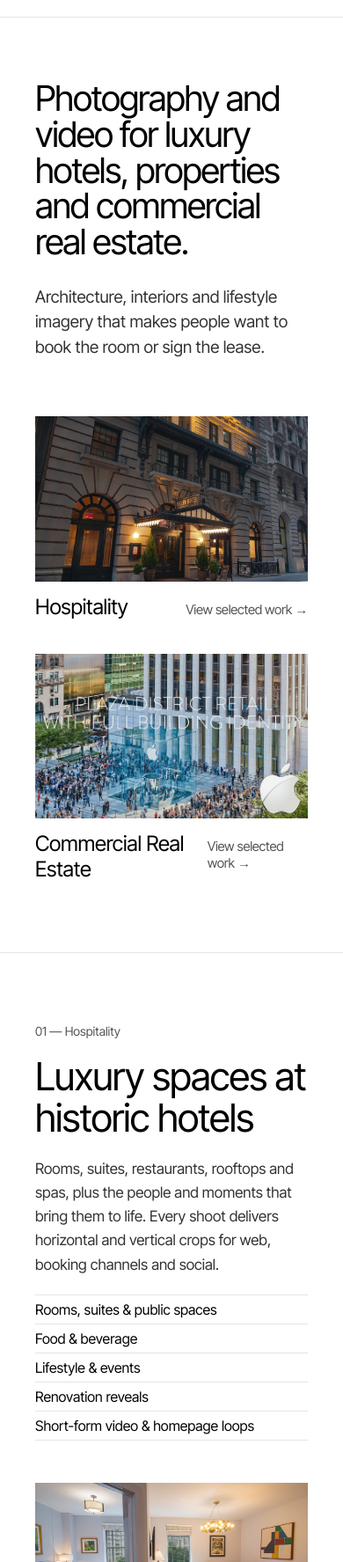
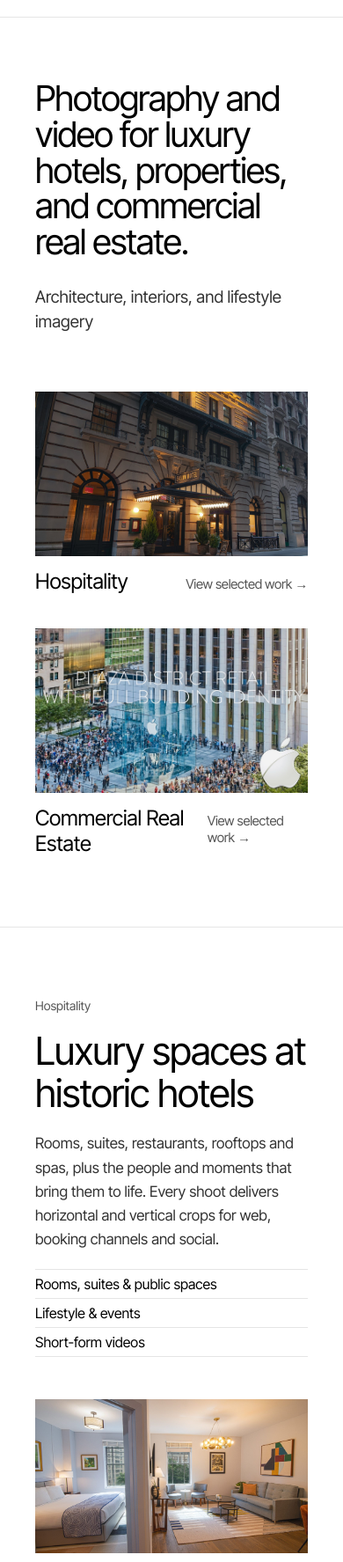
Before and after one commit to chelseapower/Beta, a plain HTML site: page index.html in a window 390 px wide. Shown: the part 131-1906 px from the top of the page at 88% size. Drawn offline with Linux system fonts and the light colour scheme.

Commit message:
Version 6

```diff
--- a/index.html
+++ b/index.html
@@ -4,7 +4,7 @@
 <meta charset="utf-8">
 <meta name="viewport" content="width=device-width, initial-scale=1">
 <title>Daniel Garriga Photography — Hospitality &amp; Commercial Real Estate, New York</title>
-<meta name="description" content="Daniel Garriga: Photography and video for luxury hotels, properties and commercial real estate. Architecture, interiors and lifestyle photography in New York.">
+<meta name="description" content="Daniel Garriga: Photography and video for luxury hotels, properties, and commercial real estate. Architecture, interiors and lifestyle photography in New York.">
 <link rel="preconnect" href="https://fonts.googleapis.com">
 <link rel="preconnect" href="https://fonts.gstatic.com" crossorigin>
 <link href="https://fonts.googleapis.com/css2?family=Inter+Tight:wght@300;400;500;600&amp;display=swap" rel="stylesheet">
@@ -38,8 +38,8 @@ img{max-width:100%}
 
 <main id="top">
 <section style="max-width: 1360px; margin: 0 auto; padding: 72px 40px 40px">
-<h1 style="margin: 0; font-size: clamp(40px, 6vw, 84px); line-height: 1.02; font-weight: 400; letter-spacing: -0.03em; max-width: 1100px">Photography and video for luxury hotels, properties and commercial real estate.</h1>
-<p style="margin: 28px 0 0; font-size: 19px; line-height: 1.5; max-width: 620px; color: #333333">Architecture, interiors and lifestyle imagery that makes people want to book the room or sign the lease.</p>
+<h1 style="margin: 0; font-size: clamp(40px, 6vw, 84px); line-height: 1.02; font-weight: 400; letter-spacing: -0.03em; max-width: 1100px">Photography and video for luxury hotels, properties, and commercial real estate.</h1>
+<p style="margin: 28px 0 0; font-size: 19px; line-height: 1.5; max-width: 620px; color: #333333">Architecture, interiors, and lifestyle imagery</p>
 </section>
 
 <section aria-label="Choose your market" style="max-width: 1360px; margin: 0 auto; padding: 24px 40px 80px; display: grid; grid-template-columns: repeat(auto-fit, minmax(300px, 1fr)); gap: 24px">
@@ -56,15 +56,13 @@ img{max-width:100%}
 <section id="hospitality" style="border-top: 1px solid #e5e5e5">
 <div style="max-width: 1360px; margin: 0 auto; padding: 80px 40px 16px; display: flex; flex-wrap: wrap; gap: 48px">
 <div style="flex: 1 1 320px; display: flex; flex-direction: column; gap: 20px">
-<p style="margin: 0; font-size: 14px; color: #555555">01 — Hospitality</p>
+<p style="margin: 0; font-size: 14px; color: #555555">Hospitality</p>
 <h2 style="margin: 0; font-size: 44px; font-weight: 400; line-height: 1.08; letter-spacing: -0.02em">Luxury spaces at historic hotels</h2>
 <p style="margin: 0; font-size: 17px; line-height: 1.6; color: #333333">Rooms, suites, restaurants, rooftops and spas, plus the people and moments that bring them to life. Every shoot delivers horizontal and vertical crops for web, booking channels and social.</p>
 <ul style="margin: 0; padding: 0; list-style: none; font-size: 16px; line-height: 2; border-top: 1px solid #e5e5e5">
 <li style="border-bottom: 1px solid #e5e5e5">Rooms, suites &amp; public spaces</li>
-<li style="border-bottom: 1px solid #e5e5e5">Food &amp; beverage</li>
 <li style="border-bottom: 1px solid #e5e5e5">Lifestyle &amp; events</li>
-<li style="border-bottom: 1px solid #e5e5e5">Renovation reveals</li>
-<li style="border-bottom: 1px solid #e5e5e5">Short-form video &amp; homepage loops</li>
+<li style="border-bottom: 1px solid #e5e5e5">Short-form videos</li>
 </ul>
 </div>
 <div style="flex: 2 1 520px; min-width: 0">
@@ -99,14 +97,13 @@ img{max-width:100%}
 <button type="button" data-lb="13" aria-label="View full image: Double-height glass retail storefront glowing at dusk" style="display: block; width: 100%; padding: 0; border: 0; background: none; cursor: zoom-in"><img src="assets/images/c-5e59.jpg" alt="Double-height glass retail storefront glowing at dusk" style="display: block; width: 100%; aspect-ratio: 4 / 3; object-fit: cover; object-position: 60% 50%"></button>
 </div>
 <div style="flex: 1 1 320px; display: flex; flex-direction: column; gap: 20px">
-<p style="margin: 0; font-size: 14px; color: #555555">02 — Commercial Real Estate</p>
+<p style="margin: 0; font-size: 14px; color: #555555">Commercial Real Estate</p>
 <h2 style="margin: 0; font-size: 44px; font-weight: 400; line-height: 1.08; letter-spacing: -0.02em">Premier real estate photography</h2>
 <p style="margin: 0; font-size: 17px; line-height: 1.6; color: #333333">Office towers, spec suites and amenity floors, photographed for brokers, developers and ownership groups. Built for listings, leasing brochures and investor decks.</p>
 <ul style="margin: 0; padding: 0; list-style: none; font-size: 16px; line-height: 2; border-top: 1px solid #e5e5e5">
 <li style="border-bottom: 1px solid #e5e5e5">Exteriors &amp; twilight</li>
 <li style="border-bottom: 1px solid #e5e5e5">Lobbies, spec suites &amp; amenity floors</li>
-<li style="border-bottom: 1px solid #e5e5e5">Construction progress &amp; before/after</li>
-<li style="border-bottom: 1px solid #e5e5e5">Property tour &amp; broker walkthrough video</li>
+<li style="border-bottom: 1px solid #e5e5e5">Property walkthrough video</li>
 </ul>
 </div>
 </div>
@@ -152,7 +149,7 @@ img{max-width:100%}
 <div style="max-width: 1360px; margin: 0 auto; padding: 80px 40px; display: flex; flex-wrap: wrap; gap: 48px; align-items: center">
 <div style="flex: 1 1 420px; max-width: 820px; display: flex; flex-direction: column; gap: 20px">
 <h2 style="margin: 0; font-size: 44px; font-weight: 400; letter-spacing: -0.02em">About</h2>
-<p style="margin: 0; font-size: 18px; line-height: 1.6; color: #333333"><strong style="font-weight: 600; color: rgb(0, 0, 0)">Daniel Garriga</strong> is a New York photographer working across hospitality and commercial real estate. Born in Barcelona and raised between Berlin and Paris, Daniel trained at NYU’s Tisch School of the Arts and built his career shooting campaigns for brands like Chanel, Oscar de la Renta, Martini, Turkish Airlines, and Apple. He brings that same campaign-level storytelling to architecture and interiors, making spaces feel like somewhere you want to be. His clients include Cushman &amp; Wakefield and boutique hotels such as The Frederick, The Evelyn, The Iroquois and The Belleclaire.</p>
+<p style="margin: 0; font-size: 18px; line-height: 1.6; color: #333333"><span style="color: rgb(0, 0, 0)">Daniel Garriga</span> is a New York photographer born in Barcelona and raised between Berlin and Paris. Daniel trained at NYU’s Tisch School of the Arts and built his career shooting campaigns for brands like Chanel, Oscar de la Renta, Martini, Turkish Airlines, and Apple. <br><br>He brings that same campaign-level storytelling to architecture and interiors, making spaces feel like somewhere you want to be. His hospitality and commercial real estate clients include Cushman &amp; Wakefield and boutique hotels such as The Frederick, The Evelyn, The Iroquois and The Belleclaire.</p>
 <p style="margin: 0; font-size: 15px; color: #555555">Based in New York. Available to travel.</p>
 </div>
 </div>
```
